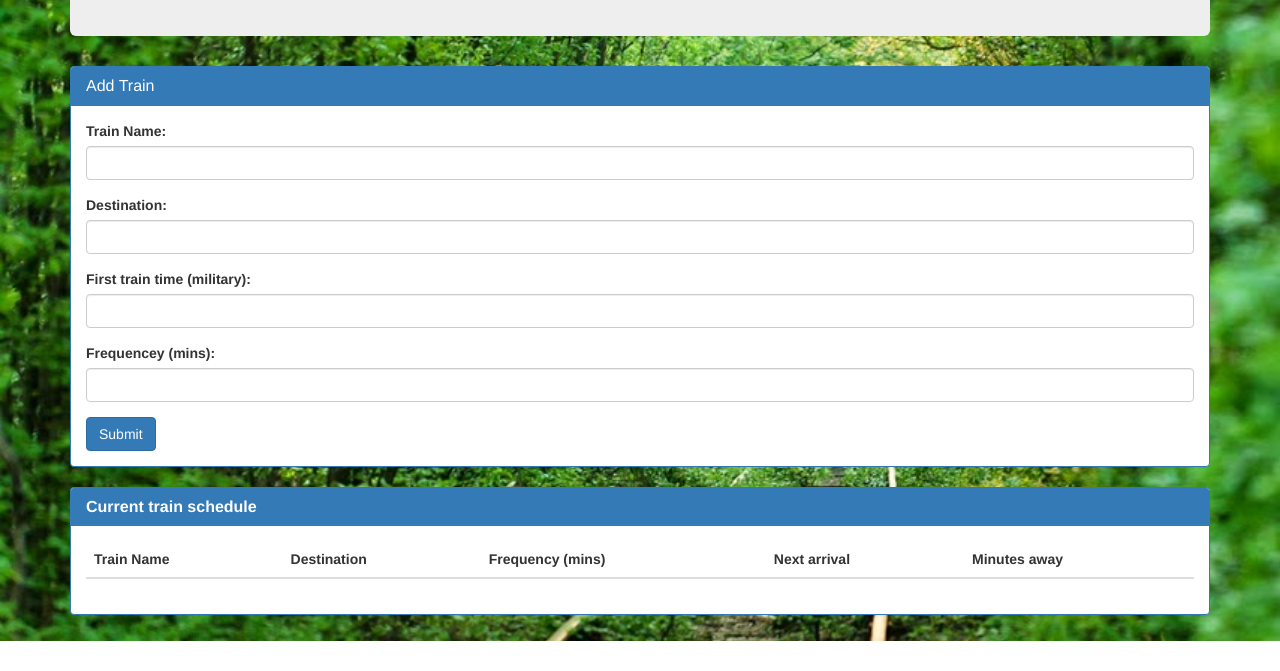
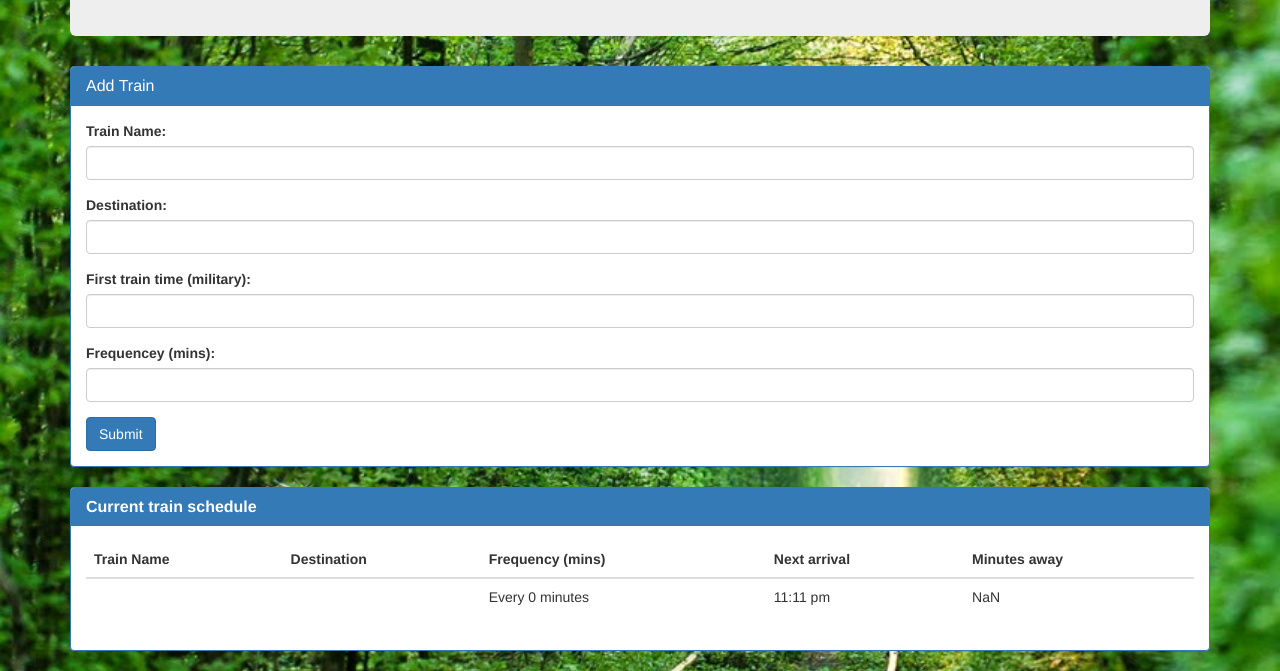
Before and after one commit to troblems/train, a plain HTML site: page index.html in a window 1280 px wide. Shown: the part 159-830 px from the top of the page. Before the commit the page ends 800 px from the top, so only its background shows below. Drawn offline with nearby package versions, Linux system fonts and the light colour scheme; no server answers.

Commit message:
fixed a thing. Still fiesty

```diff
--- a/index.html
+++ b/index.html
@@ -157,7 +157,7 @@
     var pastTime = moment().diff(moment.unix(time, "X"), "months");
 
     //difference between the two
-    var difference = moment().diff(moment(firstTime), "minutes");
+    var difference = moment().diff(moment(time), "minutes");
 
     //devide the two with a remainder
     var timeRemainder = difference % freq;
```
